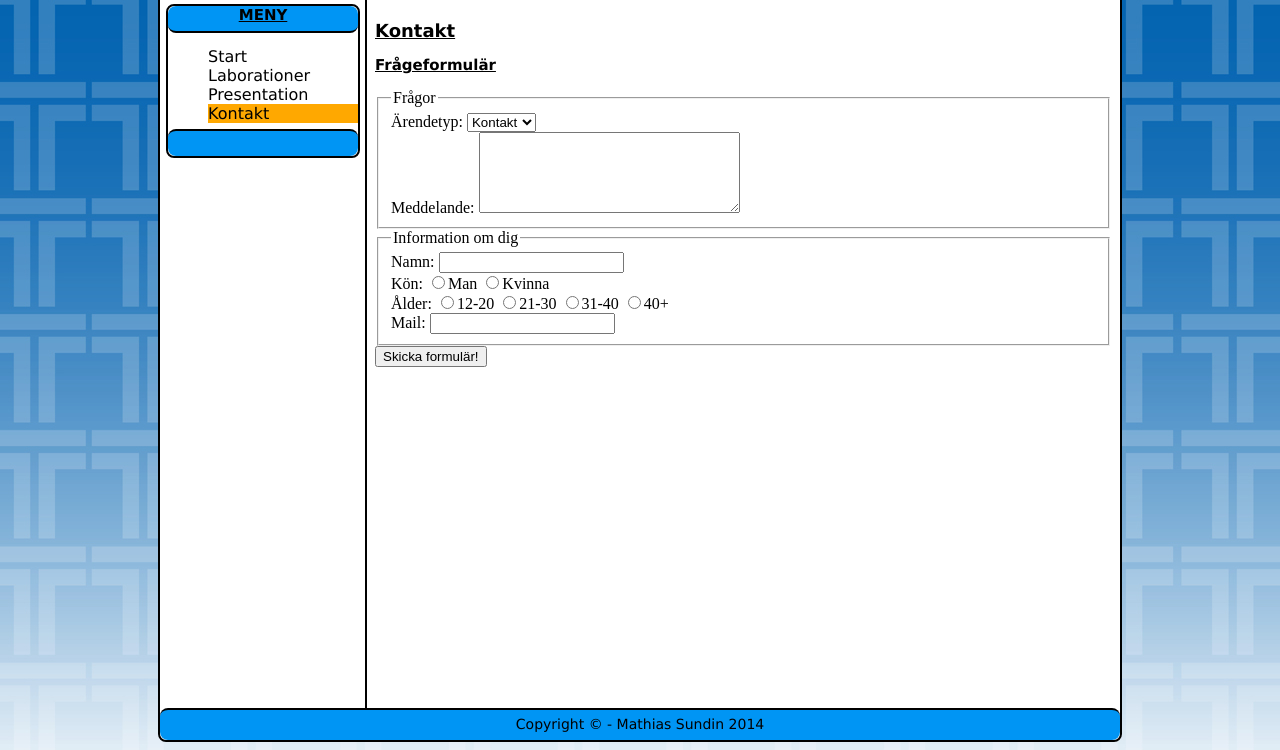
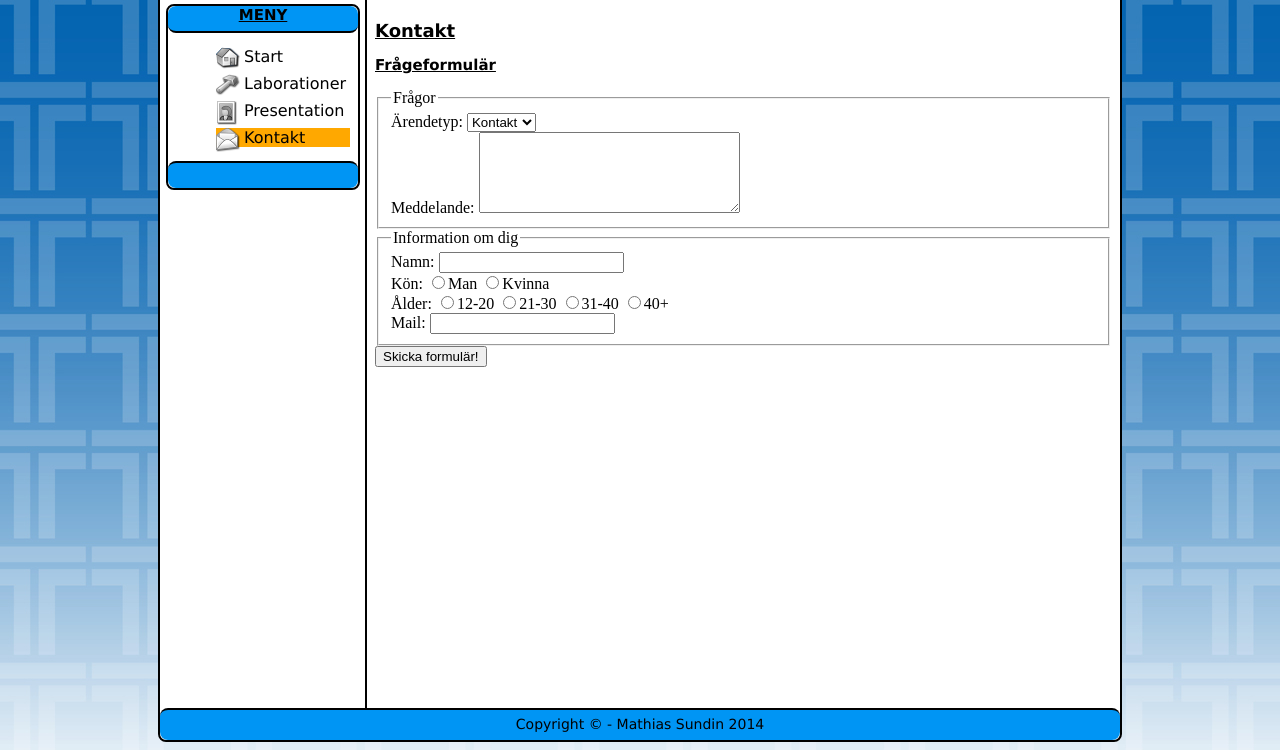
Before and after one commit to ms223uh/1ik415-laborationer, a plain HTML site: page www/pages/kontakt.html in a window 1280 px wide. Shown: the part 170-920 px from the top of the page. Drawn offline with Linux system fonts and the light colour scheme.

Commit message:
sprites & fixing margn @meny

```diff
--- a/www/css/style.css
+++ b/www/css/style.css
@@ -78,8 +78,9 @@ body
 
 #meny
 {
+    /*background-image: url('pics/sprite.png') no-repeat;*/
     width: 190px;
-    height: 150px;
+    height: 182px;
     background-color: #FFFFFF;
     border: solid 2px #000000;
     float: left;
@@ -93,11 +94,19 @@ body
 #menyli a:link { text-decoration: none; color: #000000; font-family: verdana; font-size: 16px;}
 #menyli a:visited { text-decoration: none; color: #000000; font-family: verdana; font-size: 16px; }
 #menyli a:active { text-decoration: none; color: #000000; font-family: verdana; font-size: 16px; }
-#menyli li a:hover { text-decoration: none; color: #FFFFFF; font-family: verdana; font-size: 16px; background: #0095F4; }
+#menyli li a:hover { text-decoration: none; color: #CCCCCC; font-family: verdana; font-size: 16px; background: #0095F4; }
 
 
 #menyli li {
-list-style: none;
+    list-style: none;
+    margin: 8px;
+}
+#meny a{
+    background-image: url('pics/sprite.png');
+    background-repeat:no-repeat;
+    padding-left: 28px;
+    padding-bottom: 5px;
+
 }
 
 
@@ -126,7 +135,6 @@ list-style: none;
     border-top: solid 2px #000000;
     text-align: center;
     border-radius: 8px;
-    margin-top: -8px;
 }
 
 
@@ -233,3 +241,71 @@ table {
     float: left;
 
 }
+
+
+
+#meny li a.index
+{
+    background-position: 0 -49px;
+
+
+}
+
+#meny li a:hover.index
+{
+    background: url('pics/sprite.png') no-repeat 0 -1px;
+	width: 24px;
+	height: 22px
+
+}
+
+
+#meny li a.laborationer
+{
+    background: url('pics/sprite.png') no-repeat 0 -145px;
+	width: 24px;
+	height: 22px;
+
+}
+
+#meny li a:hover.laborationer
+{
+    background: url('pics/sprite.png') no-repeat 0 -97px;
+	width: 24px;
+	height: 22px;
+
+}
+
+
+#meny li a.presentation
+{
+    background: url(pics/sprite.png) no-repeat -1px -240px;
+	width: 22px;
+	height: 24px;
+    text-indent: 20px;
+}
+
+#meny li a:hover.presentation
+{
+    background: url('pics/sprite.png') no-repeat -1px -192px;
+	width: 22px;
+	height: 24px;
+
+}
+
+
+#meny li a.kontakt
+{
+    background: url('pics/sprite.png') no-repeat 0 -336px;
+	width: 24px;
+	height: 24px;
+
+}
+
+#meny li a:hover.kontakt
+{
+    background: url('pics/sprite.png') no-repeat 0 -288px;
+	width: 24px;
+	height: 24px;
+
+}
--- a/www/pages/kontakt.html
+++ b/www/pages/kontakt.html
@@ -37,10 +37,10 @@
 
 <div id="head3"><h3>MENY</h3></div>
         <ul id="menyli">
-            <li><a href="../index.html">Start</a></li>
-            <li><a href="laborationer.html">Laborationer</a></li>
-            <li><a href="presentation.html">Presentation</a></li>
-            <li class="active"><a href="kontakt.html">Kontakt</a></li>
+            <li><a class="index" href="../index.html">Start</a></li>
+            <li><a class="laborationer" href="laborationer.html">Laborationer</a></li>
+            <li><a class="presentation" href="presentation.html">Presentation</a></li>
+            <li class="active"><a class="kontakt" href="kontakt.html">Kontakt</a></li>
 
         </ul>
 
```
Also changed, not shown: www/index.html (+4 -4 lines), www/pages/laborationer.html (+4 -4 lines), www/pages/presentation.html (+4 -4 lines), .c9/metadata/workspace/www/css/print.css, .c9/metadata/workspace/www/css/style.css, .c9/metadata/workspace/www/index.html, .c9/metadata/workspace/www/pages/kontakt.html, .c9/metadata/workspace/www/pages/laborationer.html, .c9/metadata/workspace/www/pages/presentation.html, www/css/pics/sprite.png (added), 3 other files.
